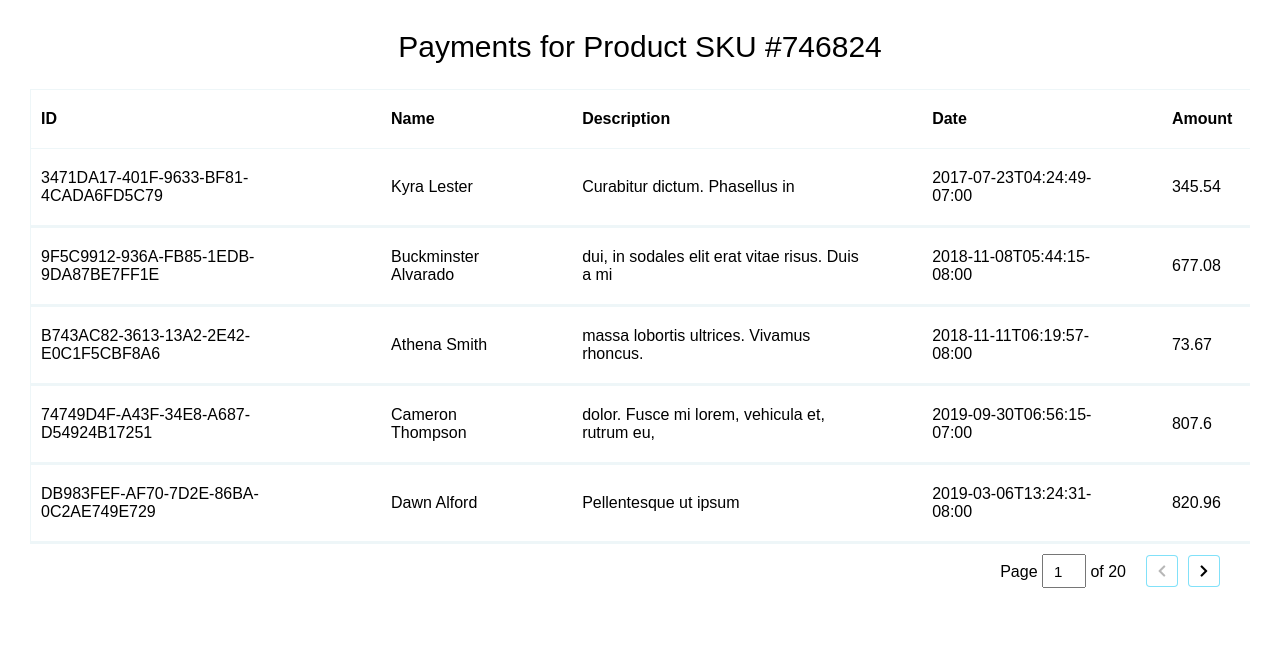
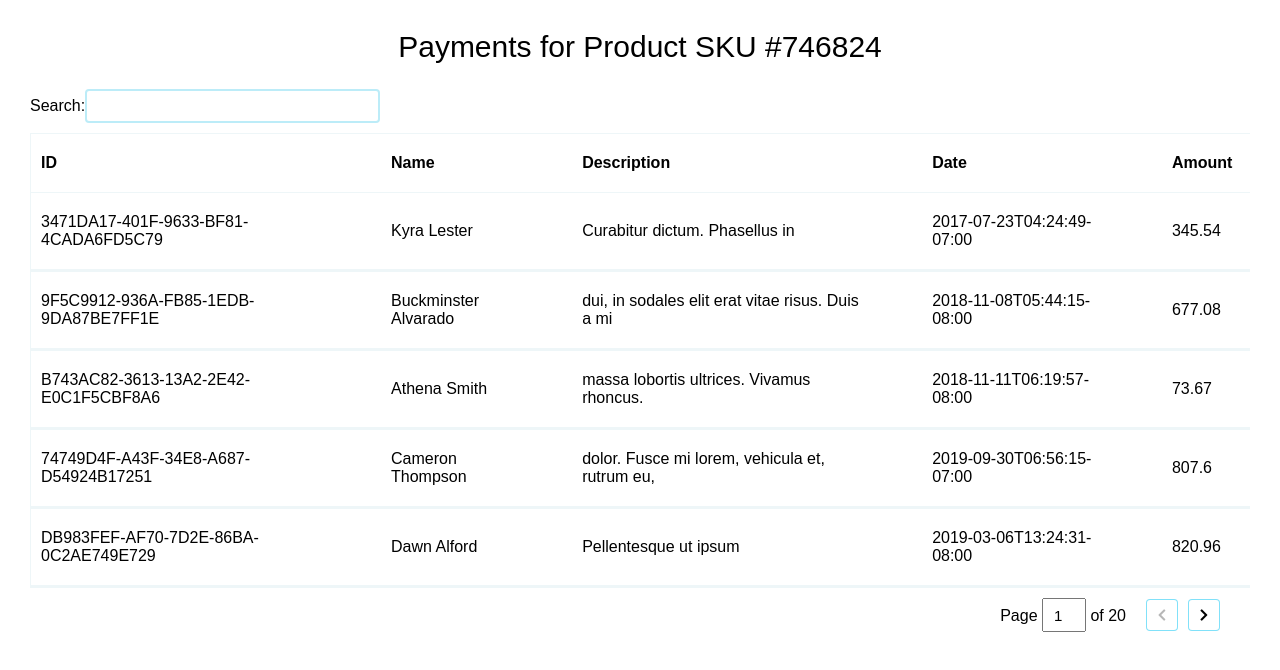
Before and after one commit to Yezuz05/vue-data-table, a Vue app: page / in a window 1280 px wide. Shown: the top 670 px of the page. Built offline with nearby package versions, Linux system fonts and the light colour scheme; a web font is replaced by a local one.

Commit message:
feat: added table search by specified index

```diff
--- a/package.json
+++ b/package.json
@@ -8,6 +8,7 @@
     "test:unit": "vue-cli-service test:unit"
   },
   "dependencies": {
+    "lodash.debounce": "^4.0.8",
     "vue": "^2.5.17"
   },
   "devDependencies": {
--- a/src/App.vue
+++ b/src/App.vue
@@ -46,7 +46,9 @@ export default {
         frontPagination: true,
         tableClass: '',
         thClass: '',
-        tdClass: ''
+        tdClass: '',
+        hasSearch: true,
+        searchIndex: 'name'
       }
     }
   },
--- a/src/components/DataTable.vue
+++ b/src/components/DataTable.vue
@@ -1,5 +1,10 @@
 <template>
     <div id="data-table">
+        <div v-if="config.hasSearch && config.searchIndex" class="search-box">
+            <label for="">Search:</label>
+            <input style="position: relative" @keyup="search()" v-model="searchString" type="text" class="search-input">
+            <i @click="clearSearch()" v-if="this.hasSearch" class="fas fa-times"></i>
+        </div>
         <div class="table-wrapper">
             <table :class="config.tableClass ? config.tableClass : 'table'">
                 <thead>
@@ -41,6 +46,7 @@
 </template>
 
 <script>
+import _ from "lodash";
 export default {
     name: 'DataTable',
     props: {
@@ -56,7 +62,10 @@ export default {
             itemsPerPage: 10,
             pages: null,
             totalData: null,
-            perPageArray:Array
+            perPageArray:Array,
+            hasSearch: false,
+            searchString: null,
+            searchSource: null,
         }
     },
     mounted() {
@@ -93,7 +102,33 @@ export default {
         fetchData() {
             const start = (this.currentPage - 1) * this.itemsPerPage;
             const end = ((this.currentPage - 1) * this.itemsPerPage) + this.itemsPerPage;
+            if (this.hasSearch) {
+                this.tableData = this.searchSource.slice(start, end);
+            } else {
                 this.tableData = this.dataSource.slice(start, end);
+            }
+        },
+        search: _.debounce(function() {
+            if (!this.hasSearch) {
+                this.hasSearch = true;
+            }
+            this.searchSource = this.dataSource.filter((data)=> {
+                return new RegExp(this.searchString).test(data[this.config.searchIndex].toLowerCase());
+            })
+            this.totalData = this.searchSource.length;
+            this.resetPaginator();
+            this.fetchData();
+        }, 600),
+        resetPaginator() {
+            this.currentPage = 1;
+            this.pages = Math.ceil(this.totalData / this.itemsPerPage);
+            this.totalData = this.dataSource.length;
+            this.fetchData();
+        },
+        clearSearch() {
+            this.searchString = null;
+            this.hasSearch = false;
+            this.resetPaginator();
         }
     }
 }
@@ -202,5 +237,31 @@ export default {
                 }
             }
         }
+
+        .search-box {
+            margin-bottom: 10px;
+            width: 350px;
+            display: flex;
+            align-items: center;
+            justify-content: flex-start;
+            position: relative;
+            .fa-times {
+                position: absolute;
+                cursor: pointer;
+                color: rgb(247, 99, 99);
+                font-size: 12px;
+                right: 3%;
+            }
+        }
+
+        .search-input {
+            width: 100%;
+            height: 30px;
+            border: 2px solid rgb(188, 236, 248);
+            border-radius: 4px;
+            text-indent: 10px;
+            font-size: 14px;
+            outline: none;
+        }
     }
 </style>
```
Also changed, not shown: 1 other file (tests, documents, lock files or other folders). Lines whose indentation alone changed are shown as unchanged.
